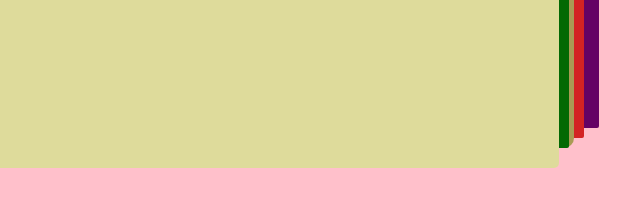
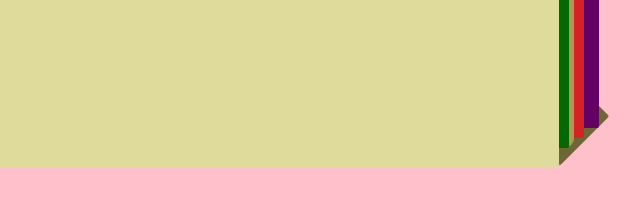
Before and after one commit to jalexxx/portfolio, a plain HTML site: page index.html in a window 1280 px wide. Shown: the part 492-698 px from the top of the page, 556-1196 px from the left. Drawn offline with Linux system fonts and the light colour scheme.

Commit message:
made a bottom div

```diff
--- a/index.html
+++ b/index.html
@@ -9,17 +9,19 @@
 </head>
 <body>
 
+  <div class="bottom_div">
+
+  </div>
 
   <div id="files" class="third_file">
-
     <div class="red_fl">
       <div class="red_paper"></div>
       </div>
   </div>
 
-  <div class="purple_fl">
-    <div class="purple_paper"></div>
-  </div>
+    <div class="purple_fl">
+      <div class="purple_paper"></div>
+    </div>
 
   <div id="files" class="second_file">
     <div class="green_fl">
@@ -27,7 +29,6 @@
     </div>
   </div>
 
-
   <div id="files" class="first_file">
   </div>
 
--- a/style.css
+++ b/style.css
@@ -164,6 +164,21 @@ body {
 
 }
 
+.bottom_div{
+    background-color: #6f6635;
+    height: 70px;
+    width: 65px;
+    top: 50%;
+    left: 50%;
+    margin-top: 175px;
+    margin-left:445px;
+    position: fixed;
+    z-index: -10;
+    transform: rotate(45deg);
+    border-radius: 2px;
+   =
+}
+
 /* ul {
     list-style-type:none;
     margin: 0;
```
